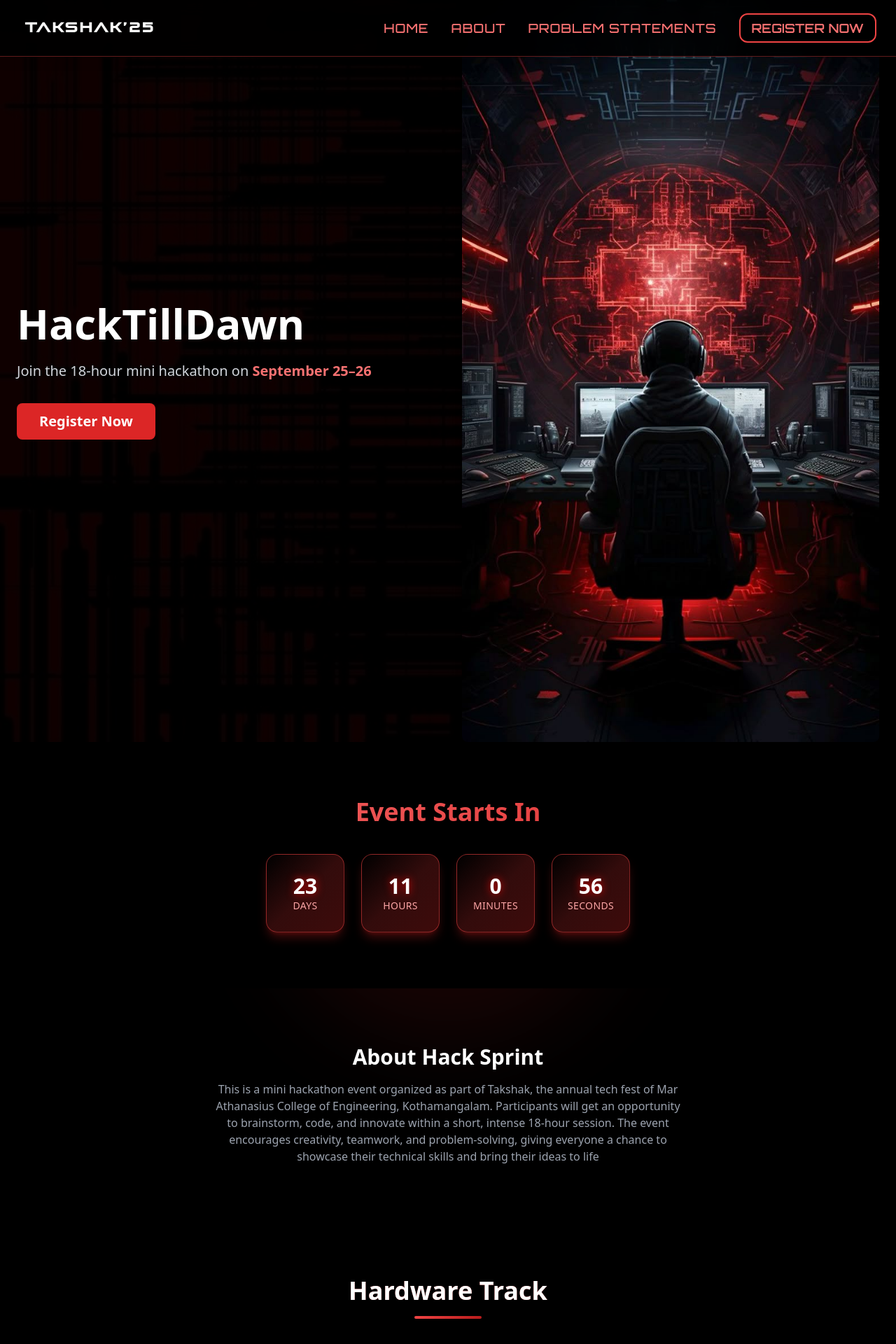
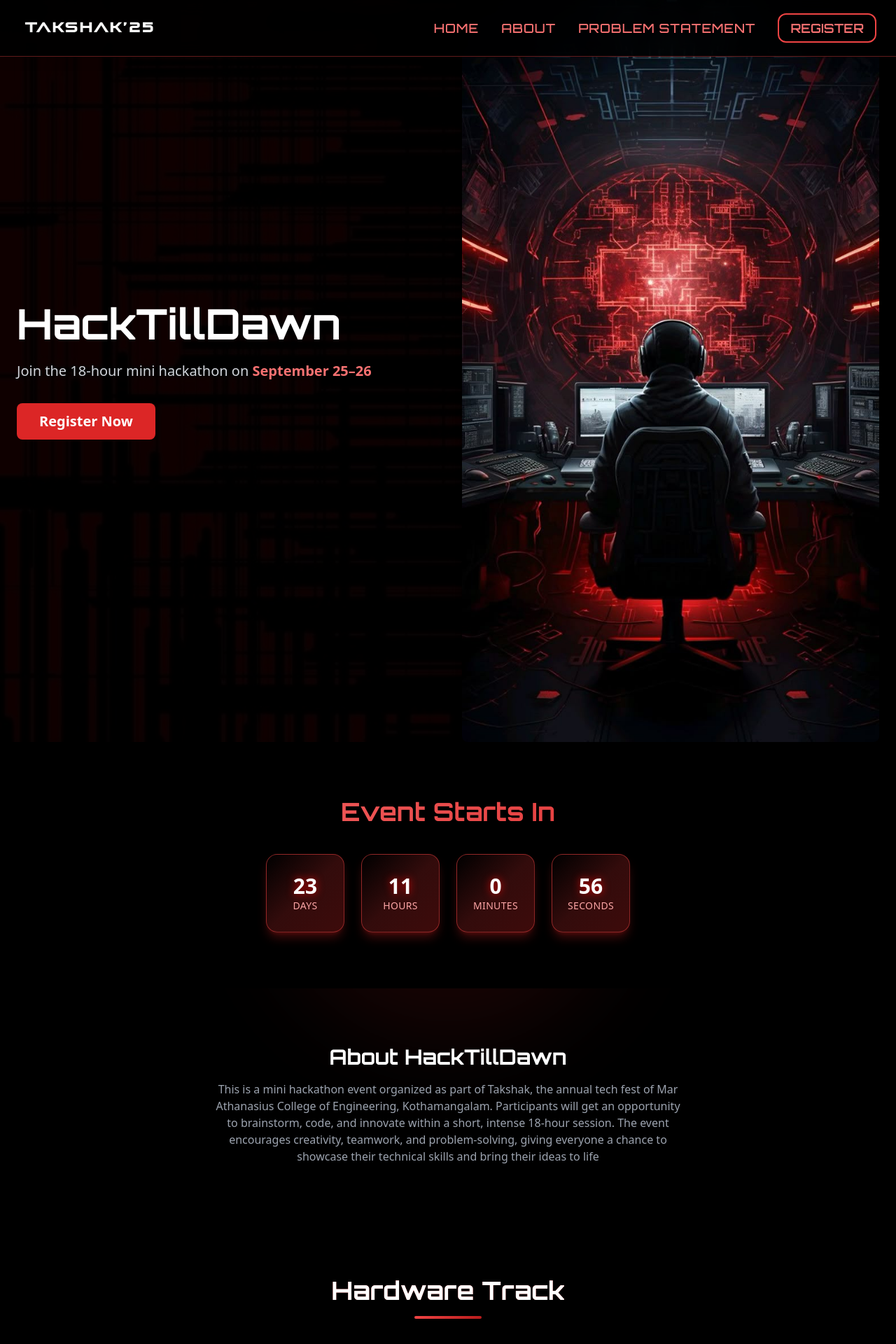
Before and after one commit to jeromtom/hacktilldawn_website, a React (Vite) app: page / in a window 1280 px wide. Shown: the top 1920 px of the page at 70% size. Built offline with nearby package versions, Linux system fonts and the light colour scheme.

Commit message:
font updated

```diff
--- a/src/components/About.jsx
+++ b/src/components/About.jsx
@@ -8,9 +8,10 @@ export default function About() {
         whileInView={{ opacity: 1, y: 0 }}
         viewport={{ once: true }}
         transition={{ duration: 0.6 }}
+        style={{ fontFamily: "Orbitron, sans-serif" }}
         className="text-3xl font-bold mb-4 text-white"
       >
-        About Hack Sprint
+        About HackTillDawn
       </motion.h2>
       <motion.p
         initial={{ opacity: 0, y: 20 }}
--- a/src/components/Countdown.jsx
+++ b/src/components/Countdown.jsx
@@ -45,6 +45,7 @@ export default function Countdown() {
         whileInView={{ opacity: 1, y: 0 }}
         viewport={{ once: true }}
         transition={{ duration: 0.6 }}
+        style={{ fontFamily: "Orbitron, sans-serif" }}
         className="text-4xl font-bold mb-10 bg-gradient-to-r from-red-400 to-red-600 bg-clip-text text-transparent"
       >
         Event Starts In
--- a/src/components/Footer.jsx
+++ b/src/components/Footer.jsx
@@ -21,7 +21,7 @@ export default function Footer() {
 
         {/* Left - Event Info */}
         <div>
-          <h3 className="text-xl font-bold text-white mb-4">Hack Sprint</h3>
+          <h3 className="text-xl font-bold text-white mb-4">HackTillDawn</h3>
           <p className="text-gray-400 text-sm leading-relaxed">
             An 18-hour mini hackathon organized as part of{" "}
             <span className="text-red-400 font-medium">Takshak 2025</span>.
--- a/src/components/Hero.jsx
+++ b/src/components/Hero.jsx
@@ -25,6 +25,7 @@ export default function Hero() {
             initial={{ opacity: 0, y: 20 }}
             animate={{ opacity: 1, y: 0 }}
             transition={{ duration: 0.6 }}
+            style={{ fontFamily: "Orbitron, sans-serif" }}
             className="text-5xl md:text-6xl font-bold mb-6"
           >
             HackTillDawn
@@ -44,7 +45,7 @@ export default function Hero() {
           <motion.a
             whileHover={{ scale: 1.05 }}
             whileTap={{ scale: 0.97 }}
-            href="https://forms.gle/fsNv9g1kub11mt3Y7"
+            href="https://forms.gle/AE3vg9kJQVBPoH1v7"
             target="_blank"
             rel="noopener noreferrer"
             className="inline-block px-8 py-3 text-lg md:text-xl font-semibold rounded-lg
--- a/src/components/Navbar.jsx
+++ b/src/components/Navbar.jsx
@@ -6,8 +6,11 @@ import takshakLogo from "../assets/takshak-removebg-preview.png";
 export default function Navbar() {
   const [isOpen, setIsOpen] = useState(false);
 
-  const menuItems = ["Home", "About", "Problem Statements"];
-  const googleFormLink = "https://forms.gle/fsNv9g1kub11mt3Y7"; // replace with actual
+  // Google Form Link
+  const googleFormLink = "https://forms.gle/AE3vg9kJQVBPoH1v7";
+
+  // Menu Items
+  const menuItems = ["Home", "About", "Problem Statement"];
 
   return (
     <>
@@ -48,6 +51,7 @@ export default function Navbar() {
                 <span className="absolute left-0 -bottom-1 w-0 h-[2px] bg-red-500 transition-all duration-300 group-hover:w-full"></span>
               </li>
             ))}
+            {/* Register Button */}
             <li>
               <a
                 href={googleFormLink}
@@ -55,7 +59,7 @@ export default function Navbar() {
                 rel="noopener noreferrer"
                 className="text-red-400 text-base md:text-lg font-semibold uppercase border-2 border-red-500 px-4 py-2 rounded-xl transition-all duration-300 hover:bg-red-500 hover:text-black hover:shadow-lg hover:scale-105"
               >
-                Register Now
+                Register
               </a>
             </li>
           </ul>
@@ -78,7 +82,7 @@ export default function Navbar() {
             className="md:hidden bg-black/90 border-t border-red-500/40 backdrop-blur-md px-6 pb-6 pt-4 shadow-xl"
           >
             <ul className="flex flex-col space-y-5">
-              {( (
+              {menuItems.map((item, i) => (
                 <li key={i}>
                   <a
                     href={`#${item.toLowerCase().replace(" ", "-")}`}
@@ -89,6 +93,7 @@ export default function Navbar() {
                   </a>
                 </li>
               ))}
+              {/* Register Button in Mobile */}
               <li>
                 <a
                   href={googleFormLink}
@@ -97,7 +102,7 @@ export default function Navbar() {
                   className="text-red-400 text-lg font-semibold uppercase border border-red-500 px-4 py-2 rounded-lg text-center transition-all duration-300 hover:bg-red-500 hover:text-black hover:shadow-lg hover:scale-105 block"
                   onClick={() => setIsOpen(false)}
                 >
-                  Register Now
+                  Register
                 </a>
               </li>
             </ul>
--- a/src/components/ProblemCards.jsx
+++ b/src/components/ProblemCards.jsx
@@ -179,8 +179,8 @@ export default function ProblemCards() {
   return (
     <section id="problem-statements" className="py-20 px-6 bg-black text-center min-h-screen">
       {/* Hardware Track */}
-      <div className="mb-16">
-        <h2 className="text-4xl text-white font-bold mb-4 bg-gradient-to-r from-red-400 to-red-600 bg-clip-text text-transparent">
+      <div className="mb-16" >
+        <h2 style={{ fontFamily: "Orbitron, sans-serif" }} className="text-4xl text-white font-bold mb-4 bg-gradient-to-r from-red-400 to-red-600 bg-clip-text text-transparent">
           Hardware Track
         </h2>
         <div className="w-24 h-1 bg-gradient-to-r from-red-500 to-red-700 mx-auto mb-12 rounded-full"></div>
@@ -204,7 +204,7 @@ export default function ProblemCards() {
 
       {/* Software Track */}
       <div>
-        <h2 className="text-4xl text-white font-bold mb-4 bg-gradient-to-r from-red-400 to-red-600 bg-clip-text text-transparent">
+        <h2 style={{ fontFamily: "Orbitron, sans-serif" }} className="text-4xl text-white font-bold mb-4 bg-gradient-to-r from-red-400 to-red-600 bg-clip-text text-transparent">
           Software Track
         </h2>
         <div className="w-24 h-1 bg-gradient-to-r from-red-500 to-red-700 mx-auto mb-12 rounded-full"></div>
--- a/src/components/Register.jsx
+++ b/src/components/Register.jsx
@@ -5,7 +5,7 @@ export default function Register() {
     <section id="register" className="py-20 px-6  text-center">
 
       <a
-        href="https://forms.gle/fsNv9g1kub11mt3Y7"
+        href="https://forms.gle/AE3vg9kJQVBPoH1v7"
         target="_blank"
         rel="noopener noreferrer"
         className="inline-block px-8 py-4 bg-red-500 text-white text-3xl rounded-lg hover:bg-red-600 transition"
```
